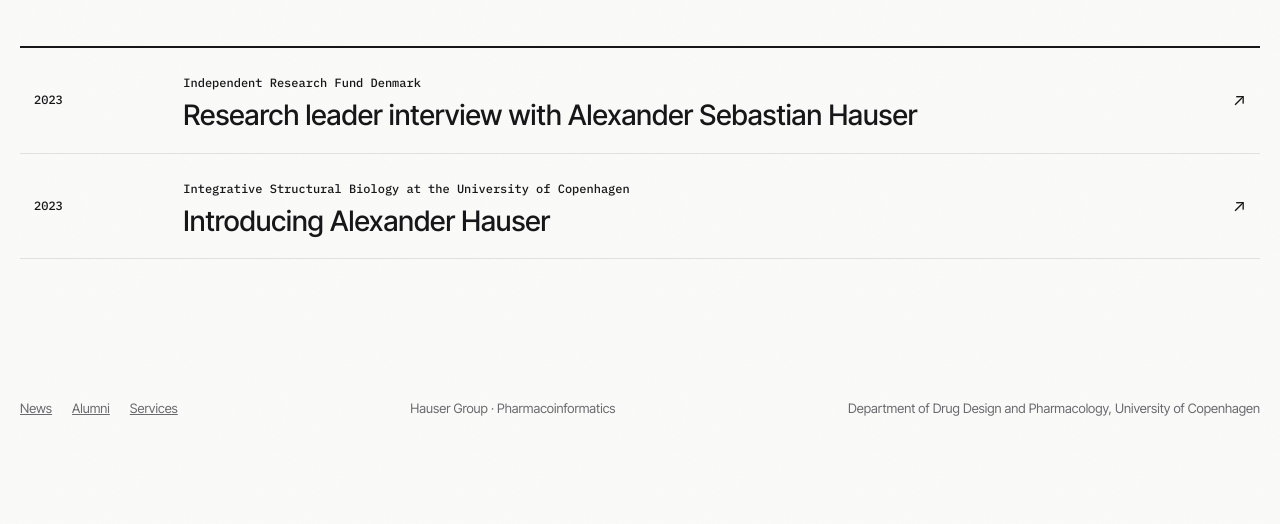
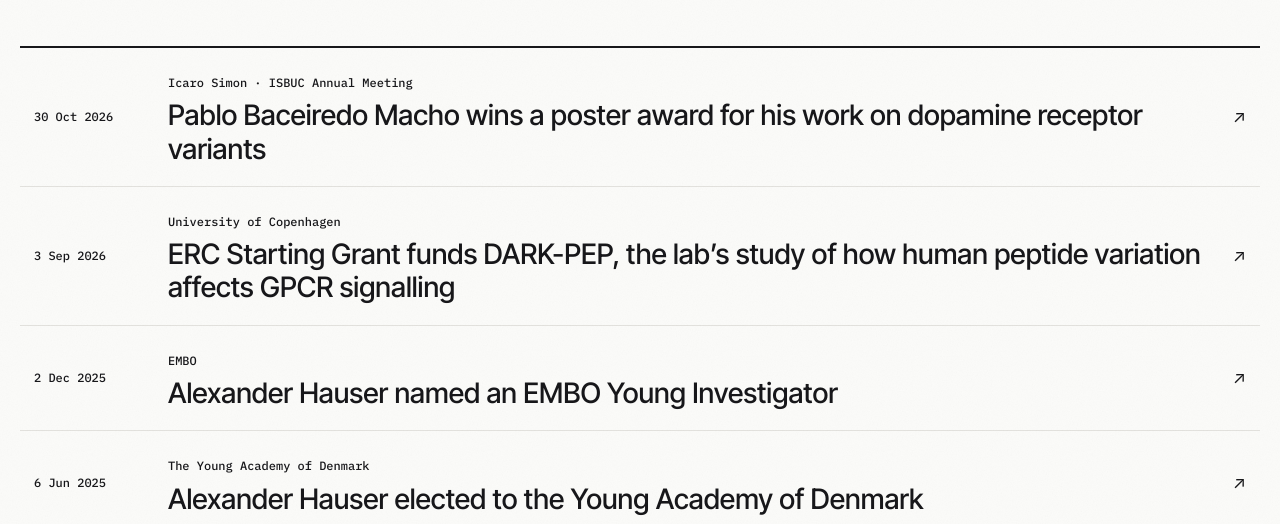
Before and after one commit to HauserGroup/hausergroup.github.io, an Astro site: page /news in a window 1280 px wide. Shown: the part 276-800 px from the top of the page. Built offline with nearby package versions, Linux system fonts and the light colour scheme; Astro itself is replaced by a stand-in of ours.

Commit message:
Add dated lab news and update the research interview link

```diff
--- a/src/pages/news.astro
+++ b/src/pages/news.astro
@@ -1,32 +1,75 @@
 ---
 import CategoryPage from "../components/CategoryPage.astro";
+
+const stories = [
+  {
+    date: "2026-10-30",
+    displayDate: "30 Oct 2026",
+    source: "Icaro Simon · ISBUC Annual Meeting",
+    title:
+      "Pablo Baceiredo Macho wins a poster award for his work on dopamine receptor variants",
+    href: "https://dk.linkedin.com/in/icarosimon",
+  },
+  {
+    date: "2026-09-03",
+    displayDate: "3 Sep 2026",
+    source: "University of Copenhagen",
+    title:
+      "ERC Starting Grant funds DARK-PEP, the lab’s study of how human peptide variation affects GPCR signalling",
+    href: "https://drug.ku.dk/news/news-2026/decoding-natures-peptides-to-design-the-medicines-of-tomorrow/",
+  },
+  {
+    date: "2025-12-02",
+    displayDate: "2 Dec 2025",
+    source: "EMBO",
+    title: "Alexander Hauser named an EMBO Young Investigator",
+    href: "https://www.embo.org/press-releases/twenty-eight-group-leaders-become-embo-young-investigators/",
+  },
+  {
+    date: "2025-06-06",
+    displayDate: "6 Jun 2025",
+    source: "The Young Academy of Denmark",
+    title: "Alexander Hauser elected to the Young Academy of Denmark",
+    href: "https://youngacademy.dk/da/velkommen-til-nye-medlemmer-af-dua-2/",
+  },
+  {
+    date: "2023",
+    displayDate: "2023",
+    source: "Independent Research Fund Denmark",
+    title: "Research leader interview with Alexander Sebastian Hauser",
+    href: "https://dff.dk/en/our-funded-projects/meet-the-researchers/research-leaders/eksterne-personer-en/research-leaders-2023/alexander-sebastian-hauser/",
+  },
+  {
+    date: "2023-09-27",
+    displayDate: "27 Sep 2023",
+    source: "Integrative Structural Biology at the University of Copenhagen",
+    title: "Introducing Alexander Hauser",
+    href: "https://isbuc.ku.dk/introducing-alexander-hauser/",
+  },
+];
 ---
 
 <CategoryPage title="News" tone="y">
   <ul class="paper-list" role="list">
+    {stories.map((story) => (
       <li>
-      <a href="https://dff.dk/en/apply/supported-research/research-leaders/research-leader-2023/alexander-sebastian-hauser">
-        <span class="paper-year">2023</span>
+        <a href={story.href}>
+          <time class="paper-year" datetime={story.date}>
+            {story.displayDate}
+          </time>
           <span>
-          <small>Independent Research Fund Denmark</small>
-          <strong>
-            Research leader interview with Alexander Sebastian Hauser
-          </strong>
+            <small>{story.source}</small>
+            <strong>{story.title}</strong>
           </span>
           <span aria-hidden="true">↗</span>
         </a>
       </li>
-    <li>
-      <a href="https://isbuc.ku.dk/introducing-alexander-hauser/">
-        <span class="paper-year">2023</span>
-        <span>
-          <small>
-            Integrative Structural Biology at the University of Copenhagen
-          </small>
-          <strong>Introducing Alexander Hauser</strong>
-        </span>
-        <span aria-hidden="true">↗</span>
-      </a>
-    </li>
+    ))}
   </ul>
 </CategoryPage>
+
+<style>
+  .paper-list a {
+    grid-template-columns: clamp(6ch, 11vw, 12ch) 1fr auto;
+  }
+</style>
```
Lines whose indentation alone changed are shown as unchanged.
